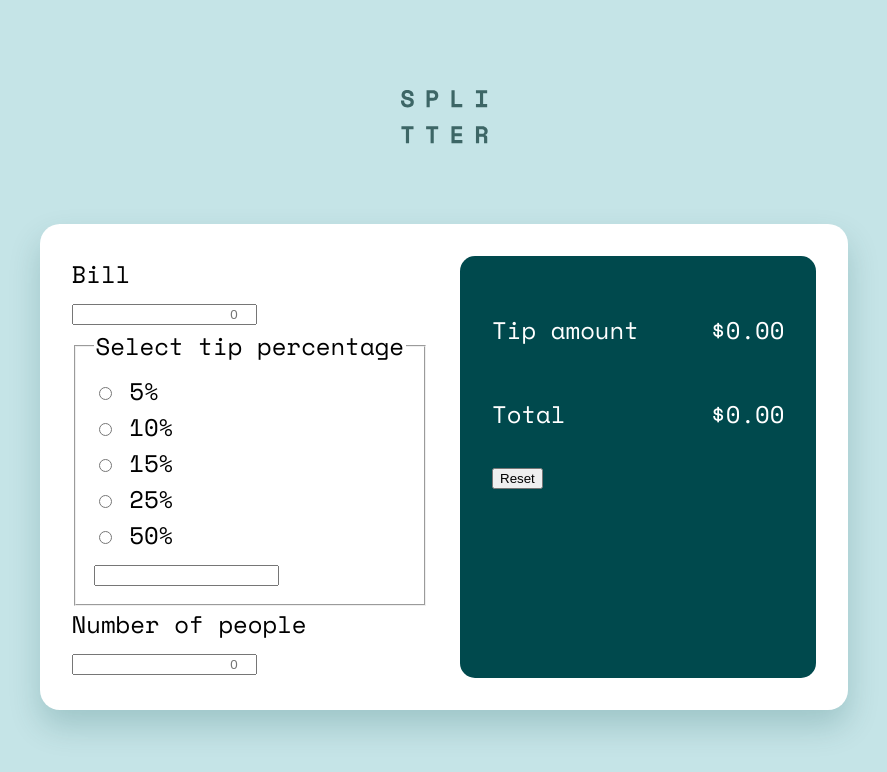
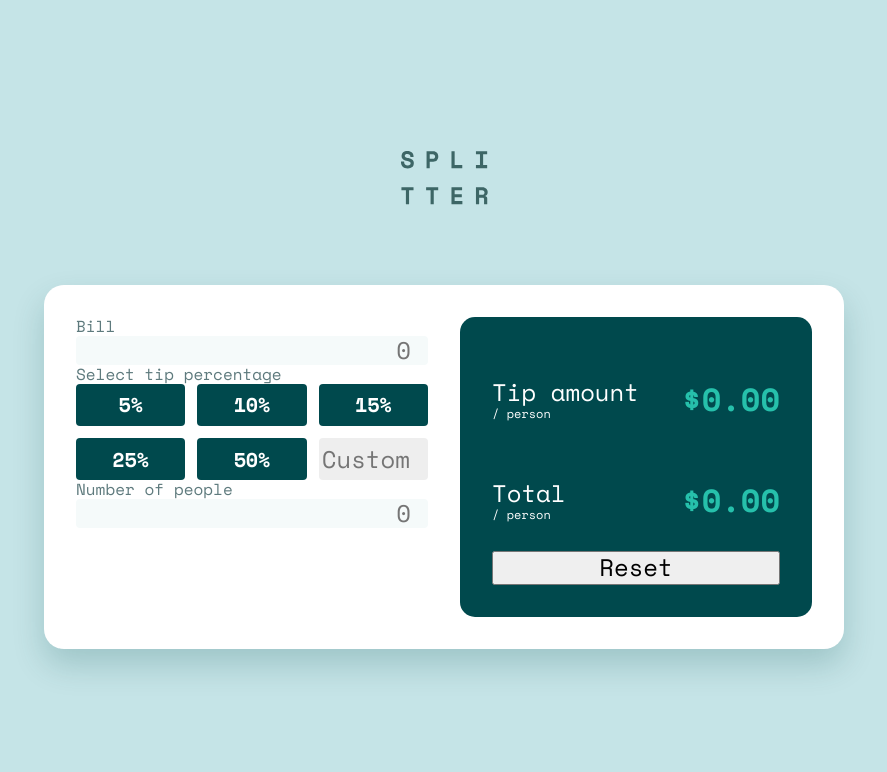
Before and after one commit to geebru/fem-tip-calculator, a plain HTML site: page index.html in a window 1280 px wide. Shown: the whole page, without its empty margins (196-1083 px from the left). Drawn offline with nearby package versions, Linux system fonts and the light colour scheme.

Commit message:
💄 Setup core input displays and text styles

```diff
--- a/index.html
+++ b/index.html
@@ -12,6 +12,7 @@
 
   <title>Frontend Mentor | Tip calculator app</title>
 
+  <link rel="stylesheet" href="normalize.css">
   <link rel="stylesheet" href="styles.css">
 </head>
 <body>
@@ -31,29 +32,47 @@
         <fieldset>
           <legend>Select tip percentage</legend>
 
-          <label for="tip5">
+          <div class="tip-options">
+            <div class="radio">
               <input type="radio" name="tipPercent" id="tip5">
-            5%
+              <label class="radio__element" for="tip5">
+                <div class="radio__faux">5%</div>
               </label>
-          <label for="tip10">
+            </div>
+
+            <div class="radio">
               <input type="radio" name="tipPercent" id="tip10">
-            10%
+              <label class="radio__element" for="tip10">
+                <div class="radio__faux">10%</div>
               </label>
-          <label for="tip15">
+            </div>
+
+            <div class="radio">
               <input type="radio" name="tipPercent" id="tip15">
-            15%
+              <label class="radio__element" for="tip15">
+                <div class="radio__faux">15%</div>
               </label>
-          <label for="tip25">
+            </div>
+
+            <div class="radio">
               <input type="radio" name="tipPercent" id="tip25">
-            25%
+              <label class="radio__element" for="tip25">
+                <div class="radio__faux">25%</div>
               </label>
-          <label for="tip50">
+            </div>
+
+            <div class="radio">
               <input type="radio" name="tipPercent" id="tip50">
-            50%
+              <label class="radio__element" for="tip50">
+                <div class="radio__faux">50%</div>
               </label>
-          <label for="tipCustom">
-            <input type="number" name="tipCustom" id="tipCustom">
-          </label>
+            </div>
+
+            <div class="custom-tip">
+              <!-- <label for="tipCustom">Custom</label> -->
+              <input type="number" name="tipCustom" id="tipCustom" placeholder="Custom">
+            </div>
+          </div>
         </fieldset>
 
         <label for="billTotal">Number of people</label>
@@ -62,16 +81,16 @@
 
       <div class="splitter__totals">
         <div class="total--tip">
-          <p>Tip amount</p>
-          <p>$0.00</p>
+          <p class="total__label">Tip amount</p>
+          <p class="total__value">$0.00</p>
         </div>
 
         <div class="total--absolute">
-          <p>Total</p>
-          <p>$0.00</p>
+          <p class="total__label">Total</p>
+          <p class="total__value">$0.00</p>
         </div>
 
-        <button class="button--secondary">Reset</button>
+        <button class="tip-reset">Reset</button>
       </div>
     </div>
   </main>
--- a/styles.css
+++ b/styles.css
@@ -17,7 +17,6 @@
 :is(html, body) {
   width: 100%;
   height: 100%;
-  margin: 0;
 }
 
 body {
@@ -53,6 +52,7 @@ h1 svg {
   grid-template-rows: 1fr 1fr;
   grid-template-columns: 1fr;
   gap: 2rem;
+  max-width: 50rem;
   padding: 2rem;
   background-color: var(--color-white);
   border-radius: 20px;
@@ -62,8 +62,92 @@ h1 svg {
 @media (min-width: 35rem) {
   .splitter {
     grid-template-rows: 1fr;
-  grid-template-columns: 1fr 1fr;
+    grid-template-columns: 1fr 1fr;
   }
+}
+
+
+label,
+legend {
+  color: var(--color-neutral-cutty);
+  font-size: 1rem;
+}
+
+input[type='number'] {
+  width: 100%;
+  background-color: var(--color-neutral-catskill);
+  border-radius: 4px;
+  border: 0;
+  color: var(--color-neutral-sherpa);
+  font-size: 1.5rem;
+}
+
+
+fieldset {
+  margin: 0;
+  padding: 0;
+  border: 0;
+}
+
+.tip-options {
+  display: grid;
+  grid-template-rows: repeat(2, minmax(0, 1fr));
+  grid-template-columns: repeat(3, minmax(0, 1fr));
+  gap: .75rem;
+}
+
+
+.radio input {
+  position: absolute;
+  width: 1px;
+  height: 1px;
+  overflow: hidden;
+  clip: rect(0 0 0 0);
+  margin: -1px;
+  padding: 0;
+  border: 0;
+}
+
+.radio__faux {
+  display: block;
+  width: 100%;
+  padding: .6rem;
+  background-color: var(--color-neutral-sherpa);
+  border-radius: 4px;
+  color: var(--color-white);
+  font-size: 1.25rem;
+  font-weight: 700;
+  text-align: center;
+  cursor: pointer;
+  transition:
+    background-color .15s,
+    color .15s;
+}
+
+.radio input:checked + .radio__element .radio__faux {
+  background-color: var(--color-primary-java);
+  color: var(--color-neutral-sherpa);
+}
+
+
+.custom-tip input {
+  max-width: 100%;
+  height: 100%;
+  background-color: #eee;
+  border-radius: 4px;
+  border: 0;
+  text-align: center;
+  box-shadow: none;
+}
+
+/* TODO Add floating label functionality */
+.custom-tip label {
+  height: 0;
+  overflow: visible;
+  font-size: 1.25rem;
+  font-weight: 700;
+  transform: scale(1) translate(.75rem, .65rem);
+  transition: transform .25s;
 }
 
 
@@ -80,3 +164,21 @@ h1 svg {
   align-items: center;
   justify-content: space-between;
 }
+
+.total__label::after {
+  content: '/ person';
+  display: block;
+  font-size: .75rem;
+}
+
+.total__value {
+  color: var(--color-primary-java);
+  font-size: 2rem;
+  font-weight: 700;
+}
+
+
+.tip-reset {
+  display: block;
+  width: 100%;
+}
```
Lines whose indentation alone changed are shown as unchanged.
